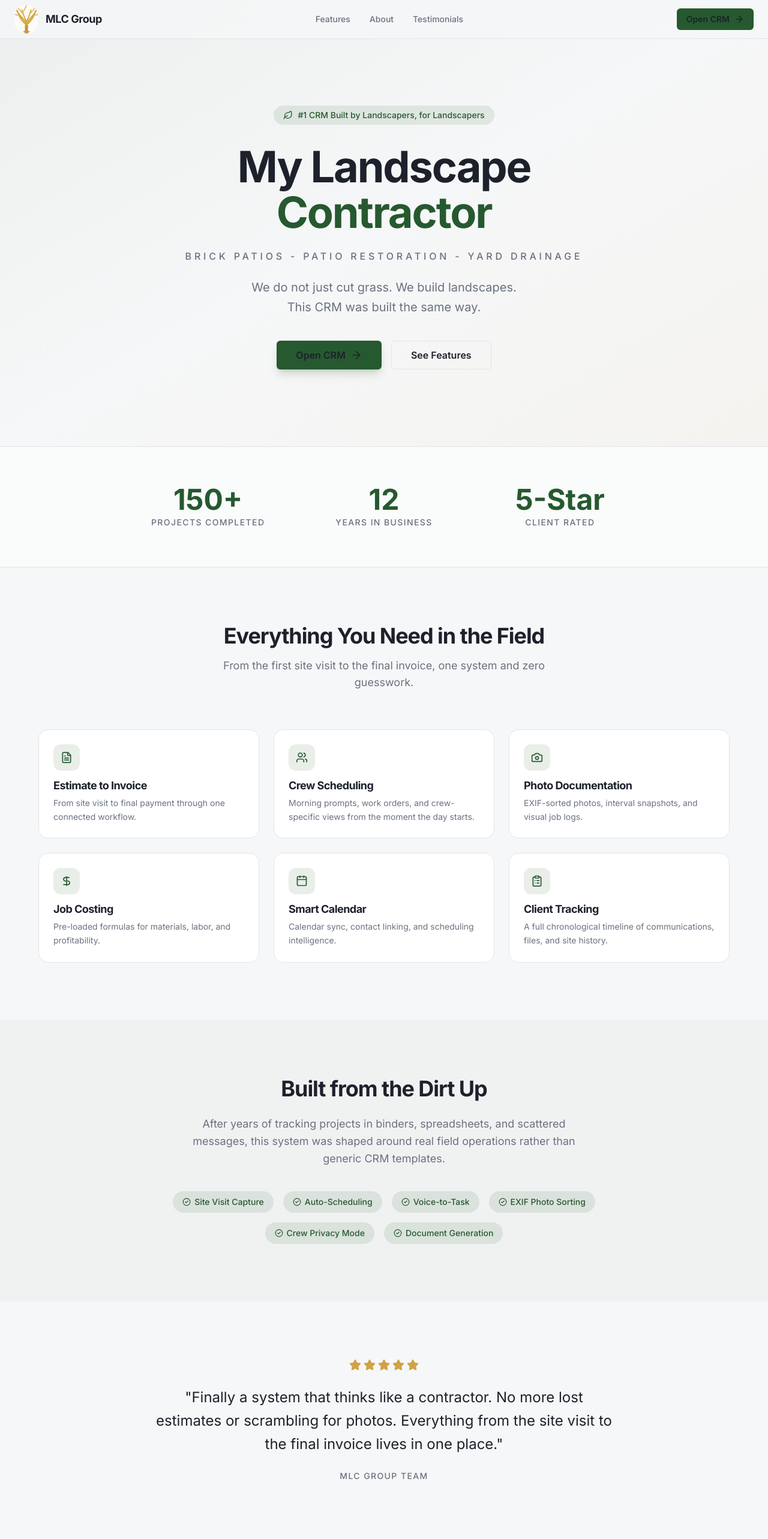
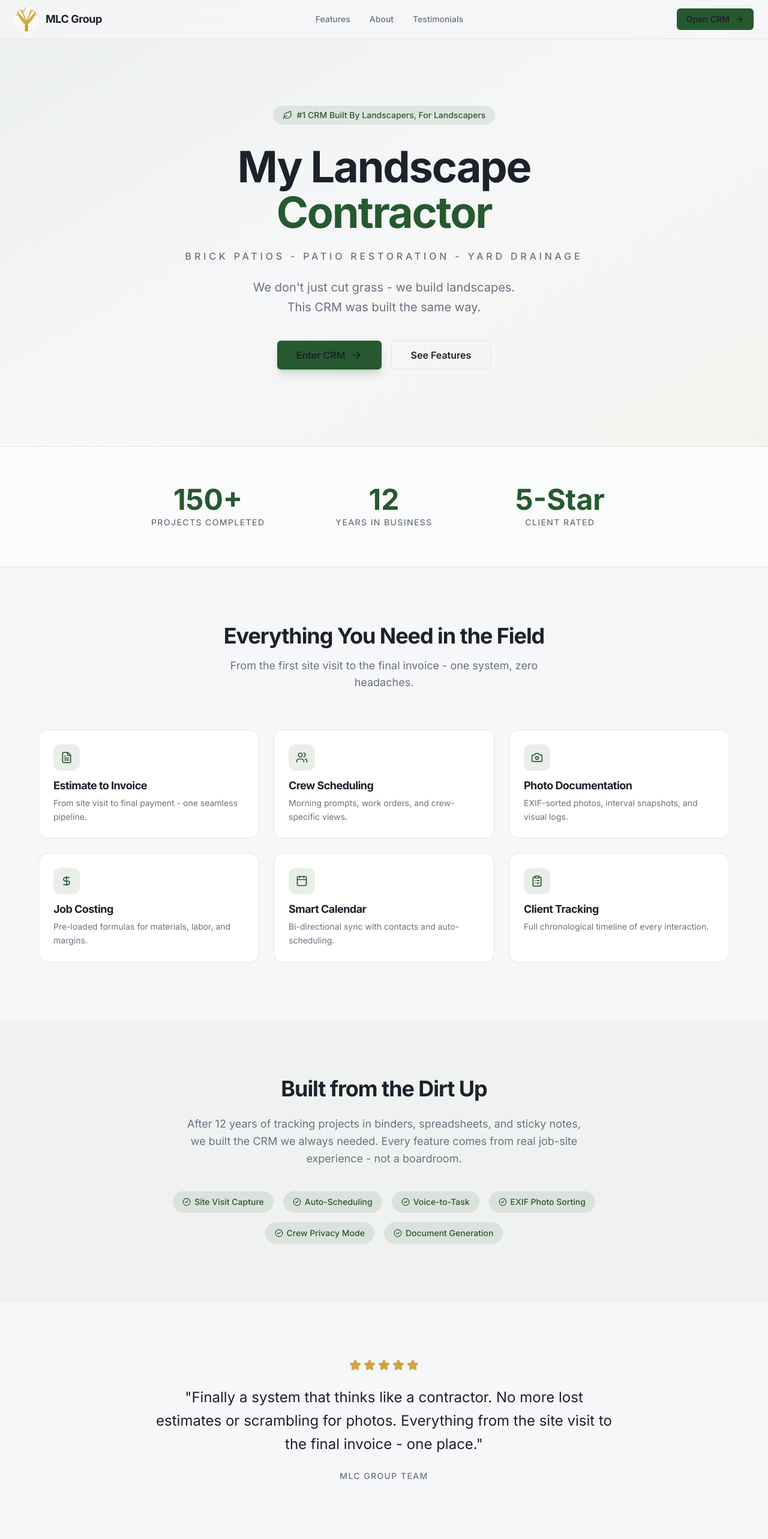
Before and after one commit to GiorgiKemo/mlc-crm, a Next.js app: page / in a window 1280 px wide. Shown: the top 2566 px of the page at 60% size. Built offline with nearby package versions, Linux system fonts and the light colour scheme.

Commit message:
Restore Chronicle landing page motion

```diff
--- a/app/page.tsx
+++ b/app/page.tsx
@@ -1,5 +1,7 @@
-import Image from "next/image";
+"use client";
+
 import Link from "next/link";
+import { motion } from "framer-motion";
 import {
   ArrowRight,
   Calendar,
@@ -13,36 +15,49 @@ import {
   Users,
 } from "lucide-react";
 
+const fadeUp = {
+  hidden: { opacity: 0, y: 30 },
+  visible: (index: number) => ({
+    opacity: 1,
+    y: 0,
+    transition: {
+      delay: index * 0.1,
+      duration: 0.6,
+      ease: [0.22, 1, 0.36, 1],
+    },
+  }),
+};
+
 const features = [
   {
     icon: FileText,
     title: "Estimate to Invoice",
-    description: "From site visit to final payment through one connected workflow.",
+    description: "From site visit to final payment - one seamless pipeline.",
   },
   {
     icon: Users,
     title: "Crew Scheduling",
-    description: "Morning prompts, work orders, and crew-specific views from the moment the day starts.",
+    description: "Morning prompts, work orders, and crew-specific views.",
   },
   {
     icon: Camera,
     title: "Photo Documentation",
-    description: "EXIF-sorted photos, interval snapshots, and visual job logs.",
+    description: "EXIF-sorted photos, interval snapshots, and visual logs.",
   },
   {
     icon: DollarSign,
     title: "Job Costing",
-    description: "Pre-loaded formulas for materials, labor, and profitability.",
+    description: "Pre-loaded formulas for materials, labor, and margins.",
   },
   {
     icon: Calendar,
     title: "Smart Calendar",
-    description: "Calendar sync, contact linking, and scheduling intelligence.",
+    description: "Bi-directional sync with contacts and auto-scheduling.",
   },
   {
     icon: ClipboardList,
     title: "Client Tracking",
-    description: "A full chronological timeline of communications, files, and site history.",
+    description: "Full chronological timeline of every interaction.",
   },
 ];
 
@@ -61,21 +76,16 @@ const capabilityTags = [
   "Document Generation",
 ];
 
-const fadeClass = "animate-fade-in-up motion-safe:[animation-duration:0.6s]";
-
 export default function LandingPage() {
   return (
     <div className="min-h-screen overflow-x-hidden bg-background text-foreground">
       <nav className="fixed inset-x-0 top-0 z-50 border-b border-border/50 bg-background/80 backdrop-blur-xl">
         <div className="mx-auto flex h-16 max-w-7xl items-center justify-between px-6">
           <div className="flex items-center gap-3">
-            <Image
+            <img
               src="/chronicle/mlc-logo.jpg"
               alt="MLC Group"
-              width={40}
-              height={40}
-              className="rounded-full object-cover"
-              priority
+              className="h-10 w-10 rounded-full object-cover"
             />
             <span className="font-display text-lg font-bold tracking-tight text-foreground">
               MLC Group
@@ -104,45 +114,66 @@ export default function LandingPage() {
         </div>
       </nav>
 
-      <section className="relative px-6 pb-20 pt-32 md:pb-32 md:pt-44">
+      <section className="relative px-6 pb-20 pt-32 md:px-6 md:pb-32 md:pt-44">
         <div className="absolute inset-0 bg-gradient-to-br from-primary/5 via-transparent to-accent/5" />
         <div className="relative mx-auto max-w-5xl text-center">
-          <div className={`mb-8 inline-flex items-center gap-2 rounded-full bg-primary/10 px-4 py-1.5 text-sm font-medium text-primary ${fadeClass}`}>
+          <motion.div
+            initial="hidden"
+            animate="visible"
+            custom={0}
+            variants={fadeUp}
+            className="mb-8 inline-flex items-center gap-2 rounded-full bg-primary/10 px-4 py-1.5 text-sm font-medium text-primary"
+          >
             <Leaf className="h-4 w-4" />
-            #1 CRM Built by Landscapers, for Landscapers
-          </div>
+            #1 CRM Built By Landscapers, For Landscapers
+          </motion.div>
 
-          <h1 className={`${fadeClass} text-4xl font-bold tracking-tight md:text-6xl lg:text-7xl`}>
+          <motion.h1
+            initial="hidden"
+            animate="visible"
+            custom={1}
+            variants={fadeUp}
+            className="font-display mb-6 text-4xl font-bold leading-[1.1] tracking-tight md:text-6xl lg:text-7xl"
+          >
             My Landscape
             <br />
             <span className="text-primary">Contractor</span>
-          </h1>
+          </motion.h1>
 
-          <p
-            className={`${fadeClass} mt-6 text-sm font-medium uppercase tracking-[0.3em] text-muted-foreground md:text-base`}
-            style={{ animationDelay: "80ms" }}
+          <motion.p
+            initial="hidden"
+            animate="visible"
+            custom={2}
+            variants={fadeUp}
+            className="mb-6 text-sm font-medium uppercase tracking-[0.3em] text-muted-foreground md:text-base"
           >
             Brick Patios - Patio Restoration - Yard Drainage
-          </p>
+          </motion.p>
 
-          <p
-            className={`${fadeClass} mx-auto mb-10 mt-6 max-w-2xl text-lg leading-relaxed text-muted-foreground md:text-xl`}
-            style={{ animationDelay: "160ms" }}
+          <motion.p
+            initial="hidden"
+            animate="visible"
+            custom={3}
+            variants={fadeUp}
+            className="mx-auto mb-10 max-w-2xl text-lg leading-relaxed text-muted-foreground md:text-xl"
           >
-            We do not just cut grass. We build landscapes.
+            We don&apos;t just cut grass - we build landscapes.
             <br className="hidden md:block" />
             This CRM was built the same way.
-          </p>
+          </motion.p>
 
-          <div
-            className={`${fadeClass} flex flex-col items-center justify-center gap-4 sm:flex-row`}
-            style={{ animationDelay: "240ms" }}
+          <motion.div
+            initial="hidden"
+            animate="visible"
+            custom={4}
+            variants={fadeUp}
+            className="flex flex-col items-center justify-center gap-4 sm:flex-row"
           >
             <Link
               href="/dashboard"
               className="inline-flex h-12 items-center justify-center gap-2 rounded-md bg-primary px-8 text-base font-semibold text-primary-foreground shadow-lg shadow-primary/20 transition-colors hover:bg-primary/90"
             >
-              Open CRM
+              Enter CRM
               <ArrowRight className="h-5 w-5" />
             </Link>
             <a
@@ -151,49 +182,64 @@ export default function LandingPage() {
             >
               See Features
             </a>
-          </div>
+          </motion.div>
         </div>
       </section>
 
       <section className="border-y border-border/50 bg-card/50 py-16">
         <div className="mx-auto grid max-w-4xl grid-cols-3 gap-8 px-6">
           {stats.map((stat, index) => (
-            <div
+            <motion.div
               key={stat.label}
-              className={`${fadeClass} text-center`}
-              style={{ animationDelay: `${index * 80}ms` }}
+              initial="hidden"
+              whileInView="visible"
+              viewport={{ once: true }}
+              custom={index}
+              variants={fadeUp}
+              className="text-center"
             >
-              <div className="mb-1 text-3xl font-bold text-primary md:text-5xl">
+              <div className="font-display mb-1 text-3xl font-bold text-primary md:text-5xl">
                 {stat.value}
               </div>
               <div className="text-xs font-medium uppercase tracking-widest text-muted-foreground md:text-sm">
                 {stat.label}
               </div>
-            </div>
+            </motion.div>
           ))}
         </div>
       </section>
 
       <section id="features" className="px-6 py-24">
         <div className="mx-auto max-w-6xl">
-          <div className={`mb-16 text-center ${fadeClass}`}>
-            <h2 className="mb-4 text-3xl font-bold md:text-4xl">
+          <motion.div
+            initial="hidden"
+            whileInView="visible"
+            viewport={{ once: true }}
+            custom={0}
+            variants={fadeUp}
+            className="mb-16 text-center"
+          >
+            <h2 className="font-display mb-4 text-3xl font-bold md:text-4xl">
               Everything You Need in the Field
             </h2>
             <p className="mx-auto max-w-xl text-lg text-muted-foreground">
-              From the first site visit to the final invoice, one system and zero guesswork.
+              From the first site visit to the final invoice - one system, zero headaches.
             </p>
-          </div>
+          </motion.div>
 
           <div className="grid gap-6 md:grid-cols-2 lg:grid-cols-3">
             {features.map((feature, index) => {
               const Icon = feature.icon;
 
               return (
-                <div
+                <motion.div
                   key={feature.title}
-                  className={`${fadeClass} group rounded-2xl border border-border/60 bg-card p-6 transition-all duration-300 hover:border-primary/30 hover:shadow-lg hover:shadow-primary/5`}
-                  style={{ animationDelay: `${index * 80}ms` }}
+                  initial="hidden"
+                  whileInView="visible"
+                  viewport={{ once: true }}
+                  custom={index}
+                  variants={fadeUp}
+                  className="group rounded-2xl border border-border/60 bg-card p-6 transition-all duration-300 hover:border-primary/30 hover:shadow-lg hover:shadow-primary/5"
                 >
                   <div className="mb-4 flex h-11 w-11 items-center justify-center rounded-xl bg-primary/10 transition-colors group-hover:bg-primary/20">
                     <Icon className="h-5 w-5 text-primary" />
@@ -204,7 +250,7 @@ export default function LandingPage() {
                   <p className="text-sm leading-relaxed text-muted-foreground">
                     {feature.description}
                   </p>
-                </div>
+                </motion.div>
               );
             })}
           </div>
@@ -213,50 +259,78 @@ export default function LandingPage() {
 
       <section id="about" className="bg-primary/[0.03] px-6 py-24">
         <div className="mx-auto max-w-4xl text-center">
-          <div className={fadeClass}>
-            <h2 className="mb-6 text-3xl font-bold md:text-4xl">Built from the Dirt Up</h2>
+          <motion.div
+            initial="hidden"
+            whileInView="visible"
+            viewport={{ once: true }}
+            custom={0}
+            variants={fadeUp}
+            className="text-center"
+          >
+            <h2 className="font-display mb-6 text-3xl font-bold md:text-4xl">
+              Built from the Dirt Up
+            </h2>
             <p className="mx-auto mb-10 max-w-2xl text-lg leading-relaxed text-muted-foreground">
-              After years of tracking projects in binders, spreadsheets, and scattered
-              messages, this system was shaped around real field operations rather than
-              generic CRM templates.
+              After 12 years of tracking projects in binders, spreadsheets, and sticky
+              notes, we built the CRM we always needed. Every feature comes from real
+              job-site experience - not a boardroom.
             </p>
             <div className="flex flex-wrap justify-center gap-4">
               {capabilityTags.map((item, index) => (
-                <span
+                <motion.span
                   key={item}
-                  className={`${fadeClass} inline-flex items-center gap-1.5 rounded-full bg-primary/10 px-4 py-2 text-sm font-medium text-primary`}
-                  style={{ animationDelay: `${index * 60}ms` }}
+                  initial="hidden"
+                  whileInView="visible"
+                  viewport={{ once: true }}
+                  custom={index}
+                  variants={fadeUp}
+                  className="inline-flex items-center gap-1.5 rounded-full bg-primary/10 px-4 py-2 text-sm font-medium text-primary"
                 >
                   <CheckCircle2 className="h-3.5 w-3.5" />
                   {item}
-                </span>
+                </motion.span>
               ))}
             </div>
-          </div>
+          </motion.div>
         </div>
       </section>
 
       <section id="testimonials" className="px-6 py-24">
-        <div className={`mx-auto max-w-3xl text-center ${fadeClass}`}>
+        <div className="mx-auto max-w-3xl text-center">
+          <motion.div
+            initial="hidden"
+            whileInView="visible"
+            viewport={{ once: true }}
+            custom={0}
+            variants={fadeUp}
+          >
           <div className="mb-6 flex justify-center gap-1">
             {Array.from({ length: 5 }).map((_, index) => (
               <Star key={index} className="h-5 w-5 fill-accent text-accent" />
             ))}
           </div>
-          <blockquote className="mb-6 text-xl leading-relaxed text-foreground md:text-2xl">
-            &quot;Finally a system that thinks like a contractor. No more lost estimates
-            or scrambling for photos. Everything from the site visit to the final
-            invoice lives in one place.&quot;
+          <blockquote className="font-display mb-6 text-xl leading-relaxed text-foreground md:text-2xl">
+            &quot;Finally a system that thinks like a contractor. No more lost estimates or
+            scrambling for photos. Everything from the site visit to the final invoice
+            - one place.&quot;
           </blockquote>
           <p className="text-sm font-medium uppercase tracking-widest text-muted-foreground">
             MLC Group Team
           </p>
+          </motion.div>
         </div>
       </section>
 
       <section className="px-6 py-24">
-        <div className={`${fadeClass} mx-auto max-w-3xl rounded-3xl bg-gradient-to-br from-primary to-primary/80 p-12 text-center text-primary-foreground`}>
-          <h2 className="mb-4 text-3xl font-bold md:text-4xl">
+        <motion.div
+          initial="hidden"
+          whileInView="visible"
+          viewport={{ once: true }}
+          custom={0}
+          variants={fadeUp}
+          className="mx-auto max-w-3xl rounded-3xl bg-gradient-to-br from-primary to-primary/80 p-12 text-center text-primary-foreground"
+        >
+          <h2 className="font-display mb-4 text-3xl font-bold md:text-4xl">
             Ready to Run Your Operation?
           </h2>
           <p className="mx-auto mb-8 max-w-md text-lg text-primary-foreground/80">
@@ -269,18 +343,16 @@ export default function LandingPage() {
             Open CRM
             <ArrowRight className="h-5 w-5" />
           </Link>
-        </div>
+        </motion.div>
       </section>
 
       <footer className="border-t border-border/50 px-6 py-10">
         <div className="mx-auto flex max-w-7xl flex-col items-center justify-between gap-4 md:flex-row">
           <div className="flex items-center gap-3">
-            <Image
+            <img
               src="/chronicle/mlc-logo.jpg"
               alt="MLC Group"
-              width={32}
-              height={32}
-              className="rounded-full object-cover"
+              className="h-8 w-8 rounded-full object-cover"
             />
             <span className="text-sm font-medium text-muted-foreground">
               Copyright {new Date().getFullYear()} MLC Group. All rights reserved.
--- a/package.json
+++ b/package.json
@@ -11,6 +11,7 @@
   "dependencies": {
     "@supabase/ssr": "^0.10.2",
     "@supabase/supabase-js": "^2.103.0",
+    "framer-motion": "^11.18.2",
     "lucide-react": "^1.8.0",
     "next": "16.2.3",
     "react": "19.2.4",
```
Also changed, not shown: 1 other file (tests, documents, lock files or other folders).
